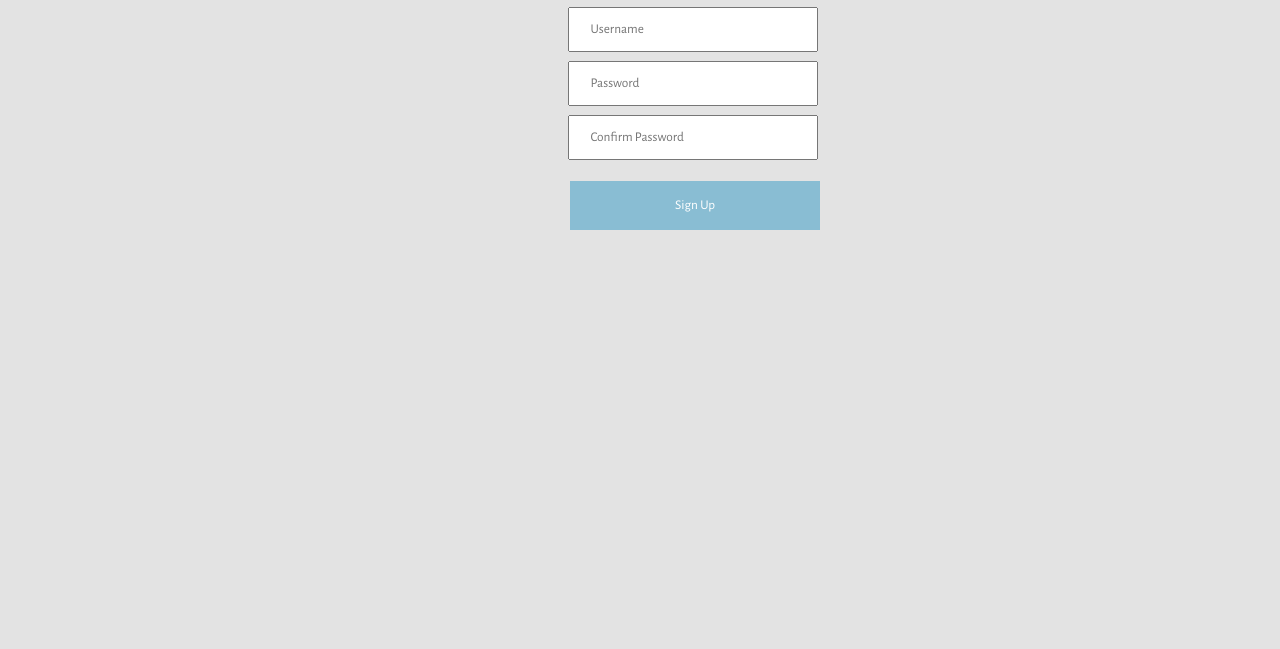
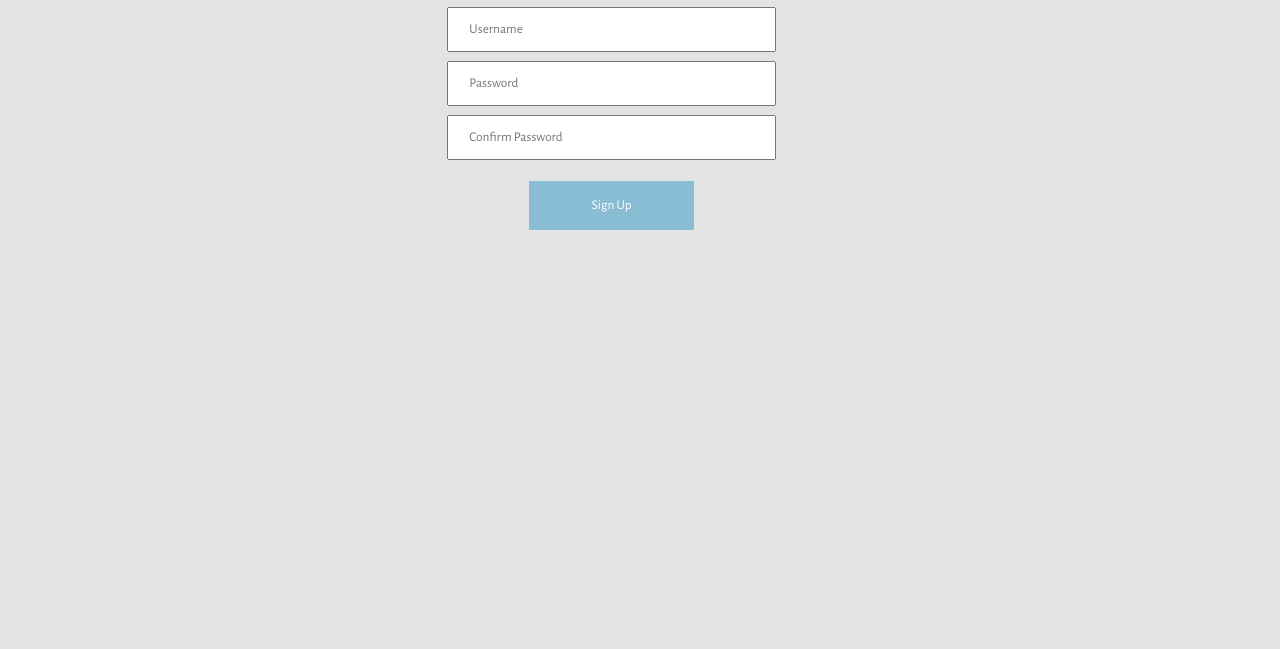
Before and after one commit to HashtagProDuckTiv/Project, a plain HTML site: page site/signup.html in a window 1280 px wide. Shown: the part 151-800 px from the top of the page. Drawn offline with nearby package versions, Linux system fonts and the light colour scheme.

Commit message:
Sign up & Login have all been set up. CSS Edited for errors with Signup & Login buttons

```diff
--- a/site/css/main.css
+++ b/site/css/main.css
@@ -119,7 +119,19 @@ input[type=submit].signup {
   padding: 16px 32px;
   text-decoration: none;
   cursor: pointer;
-  width: 100%;
+  width: 20%;
+  margin: 4px 2px 4px 2px;
+  margin-top: 0px;
+}
+
+input[type=submit].signlog {
+  background-color: #89bdd3;
+  border: none;
+  color: white;
+  padding: 16px 32px;
+  text-decoration: none;
+  cursor: pointer;
+  width: 50%;
   margin: 4px 2px 4px 2px;
   margin-top: 0px;
 }
--- a/site/signup.html
+++ b/site/signup.html
@@ -13,7 +13,7 @@
       <nav id="navHorizontal">
         <ul>
           <li class="logo"><a href="index.html"><h1>ProDuckTiv</h1></a></li>
-          <li class="loginbutton"><a href="#" class="navButton"><i class="fa fa-sign-in" aria-hidden="true"></i>&nbsp; &nbsp;Login</a></li>
+          <li class="loginbutton"><a href="login.html" class="navButton"><i class="fa fa-sign-in" aria-hidden="true"></i>&nbsp; &nbsp;Login</a></li>
           <li class="loginbutton"><a href="signup.html" class="navButton" class="active"><i class="fa fa-user-plus" aria-hidden="true"></i>&nbsp; &nbsp;Sign Up</a></li>
         </ul>
       </nav>
@@ -22,9 +22,9 @@
 
     <!--=====================================================NEW TASK FORM=======================================================-->
         <div class="row">
-          <div class="column col-4u">
+          <div class="column col-2u">
           </div>
-          <div class="column col-8u">
+          <div class="column col-10u">
             <form name="signUp" method="POST" action="python/create.py">
               <center><h1><i class="fa fa-pencil" aria-hidden="true"></i>&nbsp; &nbsp; &nbsp;Sign Up</h1></center>
               <div class="row">
@@ -43,7 +43,7 @@
                   <br />
                   <br />
                   <br />
-                  <center><input class="signup" name="status" type="submit" value="Sign Up"></center>
+                  <center><input class="signlog" name="status" type="submit" value="Sign Up"></center>
                 </div>
                 <div class="column col-3u">
                 </div>
```
Also changed, not shown: site/calendar.html (+2 -2 lines), site/completed.html (+2 -2 lines), site/index.html (+2 -2 lines), site/login.html (+2 -2 lines), site/todo.html (+1 -1 lines).
